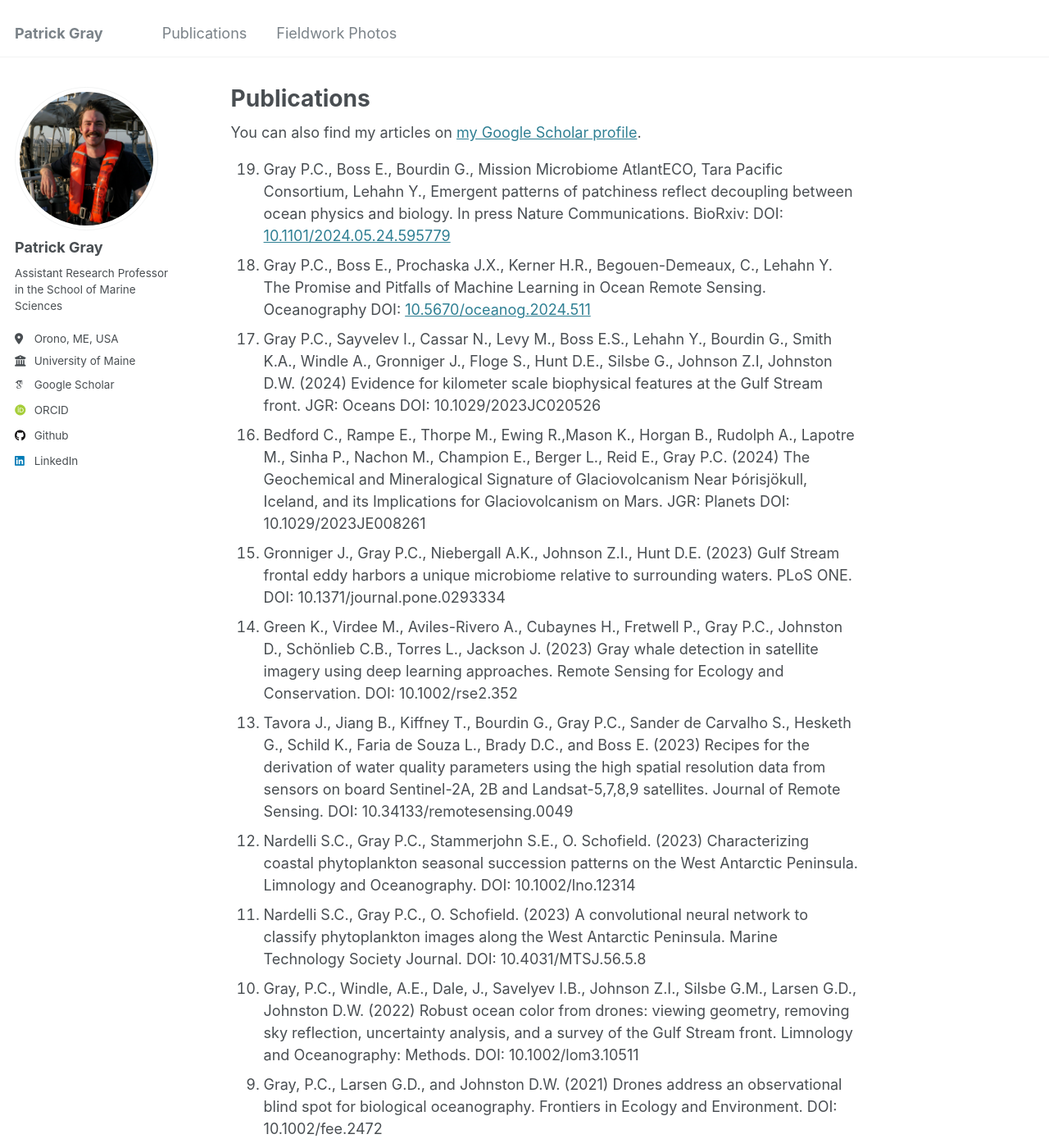
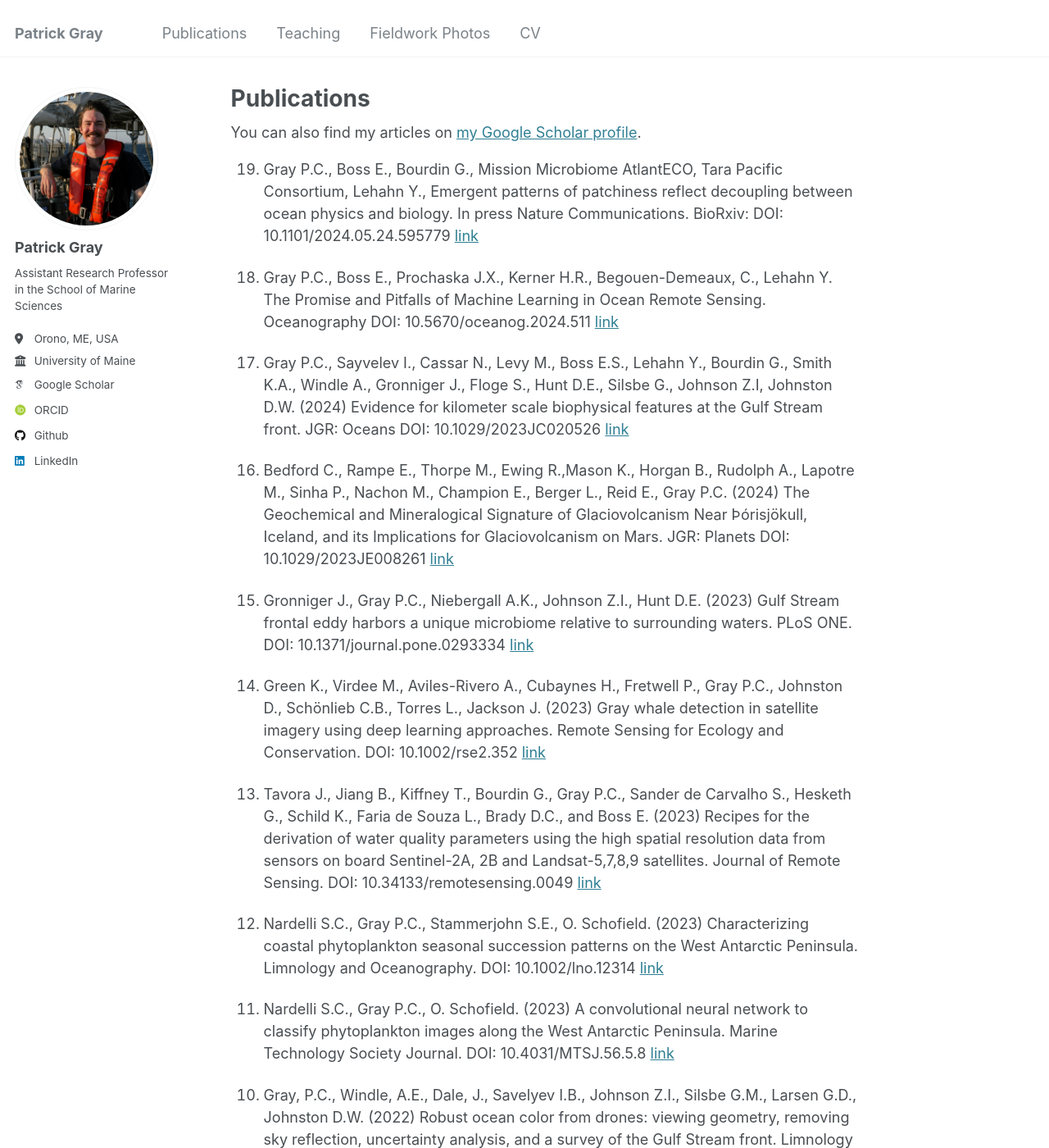
Before and after one commit to patrickcgray/patrickcgray.github.io, a Jekyll site: the page built from _pages/publications.md, in a window 1280 px wide and 1400 px high. Shown: the whole window at 82% size. Built offline with Jekyll 4.4.1, drawn with Linux system fonts in a browser that asks for light colours; some web fonts are replaced; some of the changed text lies outside the part shown.

Commit message:
updating pubs and teaching page

```diff
--- a/_pages/publications.md
+++ b/_pages/publications.md
@@ -11,23 +11,41 @@
   <div class="wordwrap">You can also find my articles on <a href="{{site.author.googlescholar}}">my Google Scholar profile</a>.</div>
 {% endif %}
 
-19.   Gray P.C., Boss E., Bourdin G., Mission Microbiome AtlantECO, Tara Pacific Consortium,  Lehahn Y., Emergent patterns of patchiness reflect decoupling between ocean physics and biology. In press Nature Communications. BioRxiv: DOI: [10.1101/2024.05.24.595779](https://www.doi.org/10.1101/2024.05.24.595779)
-18.   Gray P.C., Boss E., Prochaska J.X., Kerner H.R., Begouen-Demeaux, C., Lehahn Y. The Promise and Pitfalls of Machine Learning in Ocean Remote Sensing. Oceanography DOI: [10.5670/oceanog.2024.511](https://www.doi.org/10.5670/oceanog.2024.511)
-17.   Gray P.C., Sayvelev I., Cassar N., Levy M., Boss E.S., Lehahn Y., Bourdin G., Smith K.A., Windle A., Gronniger J., Floge S., Hunt D.E., Silsbe G., Johnson Z.I, Johnston D.W. (2024) Evidence for kilometer scale biophysical features at the Gulf Stream front. JGR: Oceans DOI: 10.1029/2023JC020526
-16.   Bedford C., Rampe E., Thorpe M., Ewing R.,Mason K., Horgan B., Rudolph A., Lapotre M., Sinha P., Nachon M., Champion E., Berger L., Reid E., Gray P.C. (2024)  The Geochemical and Mineralogical Signature of Glaciovolcanism Near Þórisjökull, Iceland, and its Implications for Glaciovolcanism on Mars. JGR: Planets DOI: 10.1029/2023JE008261
-15. Gronniger J., Gray P.C., Niebergall A.K., Johnson Z.I., Hunt D.E. (2023) Gulf Stream frontal eddy harbors a unique microbiome relative to surrounding waters. PLoS ONE. DOI: 10.1371/journal.pone.0293334
-14.   Green K., Virdee M., Aviles-Rivero A., Cubaynes H., Fretwell P., Gray P.C., Johnston D., Schönlieb C.B., Torres L., Jackson J. (2023) Gray whale detection in satellite imagery using deep learning approaches. Remote Sensing for Ecology and Conservation. DOI: 10.1002/rse2.352
-13.   Tavora J., Jiang B., Kiffney T., Bourdin G., Gray P.C., Sander de Carvalho S., Hesketh G., Schild K., Faria de Souza L., Brady D.C., and Boss E. (2023) Recipes for the derivation of water quality parameters using the high spatial resolution data from sensors on board Sentinel-2A, 2B and Landsat-5,7,8,9 satellites. Journal of Remote Sensing. DOI: 10.34133/remotesensing.0049
-12.   Nardelli S.C., Gray P.C., Stammerjohn S.E., O. Schofield. (2023) Characterizing coastal phytoplankton seasonal succession patterns on the West Antarctic Peninsula. Limnology and Oceanography. DOI: 10.1002/lno.12314
-11.   Nardelli S.C., Gray P.C., O. Schofield. (2023) A convolutional neural network to classify phytoplankton images along the West Antarctic Peninsula. Marine Technology Society Journal. DOI: 10.4031/MTSJ.56.5.8
-10.   Gray, P.C., Windle, A.E., Dale, J., Savelyev I.B., Johnson Z.I., Silsbe G.M., Larsen G.D., Johnston D.W. (2022) Robust ocean color from drones: viewing geometry, removing sky reflection, uncertainty analysis, and a survey of the Gulf Stream front. Limnology and Oceanography: Methods. DOI: 10.1002/lom3.10511
-9.  Gray, P.C., Larsen G.D., and Johnston D.W. (2021) Drones address an observational blind spot for biological oceanography. Frontiers in Ecology and Environment. DOI: 10.1002/fee.2472
-8.  Gray, P.C., Chamorro D.F., Ridge, J.T., Kerner, H.K., Ury, E.A., Johnston, D.W. 2021. Temporally Generalizable Land Cover Classification: A Recurrent Convolutional Neural Network Unveils Major Coastal Change through Time.  Remote Sensing. DOI: 10.3390/rs13193953
-7.  Spiers, E.M., Weber, J.M., Venigalla, C., Annex, A.M., Chen, C.P., Gray P.C., … [16 additional authors] (2021) Tiger: Concept Study for a New Frontiers Enceladus Habitability Mission. The Planetary Science Journal. DOI: 10.3847/PSJ/ac19b7
-6.  Hayes M.C.; Gray P.C.; Harris G.; Sedgwick W.C.; Crawford V.D.; Chazal N.; Crofts S.; Johnston D.W. (2021) Drones and deep learning produce accurate and efficient monitoring of large-scale seabird colonies. Ornithological Applications. DOI: 10.1093/ornithapp/duab022
-5.  Ridge, J.T., Gray, P.C., Windle A., Johnston, D.W. (2020) Deep learning for coastal resource conservation: automating detection of shellfish reefs. Remote Sensing in Ecology and Conservation. DOI:10.1002/rse2.134
-4.  Kerner H.R., Wagstaff K.L., Bue B.D., Gray P.C., Bell J.F., Amor H.B. (2019) Toward Generalized Change Detection on Planetary Surfaces with Convolutional Autoencoders and Transfer Learning. Journal of Selected Topics in Applied Earth Observations and Remote Sensing. DOI: 10.1109/JSTARS.2019.2936771
-3.  Gray, P.C., Bierlich, K.C., Mantell, S.A., Goldbogen, J.A., Johnston, D.W. (2019) Drones and Convolutional Neural Networks Facilitate Automated and Accurate Cetacean Species Identification and Photogrammetry. Methods in Ecology and Evolution. DOI: 10.1111/2041-210X.13246
-2.  Gray, P.C., Fleishman, A.B., Klein, D.J., McKown, M.W., Bézy, V.S., Lohmann, K.J., Johnston, D.W. (2018) A Convolutional Neural Network for Detecting Sea Turtles in Drone Imagery. Methods in Ecology and Evolution. DOI: 10.1111/2041-210X.13132
-1.  Gray, P.C., Ridge, J.T., Poulin, S.K., Seymour, A.C., Schwantes, A.M., Swenson, J.J., Johnston, D.W. (2018) Integrating Drone Imagery into High Resolution Satellite Remote Sensing Assessments of Estuarine Environments. Remote Sensing. DOI: 10.3390/rs10081257
+19.   Gray P.C., Boss E., Bourdin G., Mission Microbiome AtlantECO, Tara Pacific Consortium,  Lehahn Y., Emergent patterns of patchiness reflect decoupling between ocean physics and biology. In press Nature Communications. BioRxiv: DOI: 10.1101/2024.05.24.595779 [link](https://www.doi.org/10.1101/2024.05.24.595779)
+
+18.   Gray P.C., Boss E., Prochaska J.X., Kerner H.R., Begouen-Demeaux, C., Lehahn Y. The Promise and Pitfalls of Machine Learning in Ocean Remote Sensing. Oceanography DOI: 10.5670/oceanog.2024.511 [link](https://www.doi.org/10.5670/oceanog.2024.511)
+
+17.   Gray P.C., Sayvelev I., Cassar N., Levy M., Boss E.S., Lehahn Y., Bourdin G., Smith K.A., Windle A., Gronniger J., Floge S., Hunt D.E., Silsbe G., Johnson Z.I, Johnston D.W. (2024) Evidence for kilometer scale biophysical features at the Gulf Stream front. JGR: Oceans DOI: 10.1029/2023JC020526 [link](https://www.doi.org/10.1029/2023JC020526)
+
+16.   Bedford C., Rampe E., Thorpe M., Ewing R.,Mason K., Horgan B., Rudolph A., Lapotre M., Sinha P., Nachon M., Champion E., Berger L., Reid E., Gray P.C. (2024)  The Geochemical and Mineralogical Signature of Glaciovolcanism Near Þórisjökull, Iceland, and its Implications for Glaciovolcanism on Mars. JGR: Planets DOI: 10.1029/2023JE008261 [link](https://www.doi.org/10.1029/2023JE008261)
+
+15. Gronniger J., Gray P.C., Niebergall A.K., Johnson Z.I., Hunt D.E. (2023) Gulf Stream frontal eddy harbors a unique microbiome relative to surrounding waters. PLoS ONE. DOI: 10.1371/journal.pone.0293334 [link](https://www.doi.org/10.1371/journal.pone.0293334)
+
+14.   Green K., Virdee M., Aviles-Rivero A., Cubaynes H., Fretwell P., Gray P.C., Johnston D., Schönlieb C.B., Torres L., Jackson J. (2023) Gray whale detection in satellite imagery using deep learning approaches. Remote Sensing for Ecology and Conservation. DOI: 10.1002/rse2.352 [link](https://www.doi.org/10.1002/rse2.352)
+
+13.   Tavora J., Jiang B., Kiffney T., Bourdin G., Gray P.C., Sander de Carvalho S., Hesketh G., Schild K., Faria de Souza L., Brady D.C., and Boss E. (2023) Recipes for the derivation of water quality parameters using the high spatial resolution data from sensors on board Sentinel-2A, 2B and Landsat-5,7,8,9 satellites. Journal of Remote Sensing. DOI: 10.34133/remotesensing.0049 [link](https://www.doi.org/10.34133/remotesensing.0049)
+
+12.   Nardelli S.C., Gray P.C., Stammerjohn S.E., O. Schofield. (2023) Characterizing coastal phytoplankton seasonal succession patterns on the West Antarctic Peninsula. Limnology and Oceanography. DOI: 10.1002/lno.12314 [link](https://www.doi.org/0.1002/lno.12314)
+
+11.   Nardelli S.C., Gray P.C., O. Schofield. (2023) A convolutional neural network to classify phytoplankton images along the West Antarctic Peninsula. Marine Technology Society Journal. DOI: 10.4031/MTSJ.56.5.8 [link](https://www.doi.org/10.4031/MTSJ.56.5.8)
+
+10.   Gray, P.C., Windle, A.E., Dale, J., Savelyev I.B., Johnson Z.I., Silsbe G.M., Larsen G.D., Johnston D.W. (2022) Robust ocean color from drones: viewing geometry, removing sky reflection, uncertainty analysis, and a survey of the Gulf Stream front. Limnology and Oceanography: Methods. DOI: 10.1002/lom3.10511 [link](https://www.doi.org/10.1002/lom3.10511)
+
+9.  Gray, P.C., Larsen G.D., and Johnston D.W. (2021) Drones address an observational blind spot for biological oceanography. Frontiers in Ecology and Environment. DOI: 10.1002/fee.2472 [link](https://www.doi.org/10.1002/fee.2472)
+
+8.  Gray, P.C., Chamorro D.F., Ridge, J.T., Kerner, H.K., Ury, E.A., Johnston, D.W. 2021. Temporally Generalizable Land Cover Classification: A Recurrent Convolutional Neural Network Unveils Major Coastal Change through Time.  Remote Sensing. DOI: 10.3390/rs13193953 [link](https://www.doi.org/10.3390/rs13193953)
+
+7.  Spiers, E.M., Weber, J.M., Venigalla, C., Annex, A.M., Chen, C.P., Gray P.C., … [16 additional authors] (2021) Tiger: Concept Study for a New Frontiers Enceladus Habitability Mission. The Planetary Science Journal. DOI: 10.3847/PSJ/ac19b7 [link](https://www.doi.org/0.3847/PSJ/ac19b7)
+
+6.  Hayes M.C.; Gray P.C.; Harris G.; Sedgwick W.C.; Crawford V.D.; Chazal N.; Crofts S.; Johnston D.W. (2021) Drones and deep learning produce accurate and efficient monitoring of large-scale seabird colonies. Ornithological Applications. DOI: 10.1093/ornithapp/duab022 [link](https://www.doi.org/10.1093/ornithapp/duab022)
+
+5.  Ridge, J.T., Gray, P.C., Windle A., Johnston, D.W. (2020) Deep learning for coastal resource conservation: automating detection of shellfish reefs. Remote Sensing in Ecology and Conservation. DOI: 10.1002/rse2.134 [link](https://www.doi.org/10.1002/rse2.134)
+
+4.  Kerner H.R., Wagstaff K.L., Bue B.D., Gray P.C., Bell J.F., Amor H.B. (2019) Toward Generalized Change Detection on Planetary Surfaces with Convolutional Autoencoders and Transfer Learning. Journal of Selected Topics in Applied Earth Observations and Remote Sensing. DOI: 10.1109/JSTARS.2019.2936771 [link](https://www.doi.org/10.1109/JSTARS.2019.2936771)
+
+3.  Gray, P.C., Bierlich, K.C., Mantell, S.A., Goldbogen, J.A., Johnston, D.W. (2019) Drones and Convolutional Neural Networks Facilitate Automated and Accurate Cetacean Species Identification and Photogrammetry. Methods in Ecology and Evolution. DOI: 10.1111/2041-210X.13246 [link](https://www.doi.org/10.1111/2041-210X.13246)
+
+2.  Gray, P.C., Fleishman, A.B., Klein, D.J., McKown, M.W., Bézy, V.S., Lohmann, K.J., Johnston, D.W. (2018) A Convolutional Neural Network for Detecting Sea Turtles in Drone Imagery. Methods in Ecology and Evolution. DOI: 10.1111/2041-210X.13132 [link](https://www.doi.org/10.1111/2041-210X.13132)
+
+1.  Gray, P.C., Ridge, J.T., Poulin, S.K., Seymour, A.C., Schwantes, A.M., Swenson, J.J., Johnston, D.W. (2018) Integrating Drone Imagery into High Resolution Satellite Remote Sensing Assessments of Estuarine Environments. Remote Sensing. DOI: 10.3390/rs10081257 [link](https://www.doi.org/10.3390/rs10081257)
 {: reversed="reversed"}
```
Also changed, not shown: _data/navigation.yml (+4 -4 lines), _pages/about.md (+1 -1 lines), _pages/photos.md (+2 -2 lines), _pages/teaching.md (added, +33 -0 lines), 1 other file.
